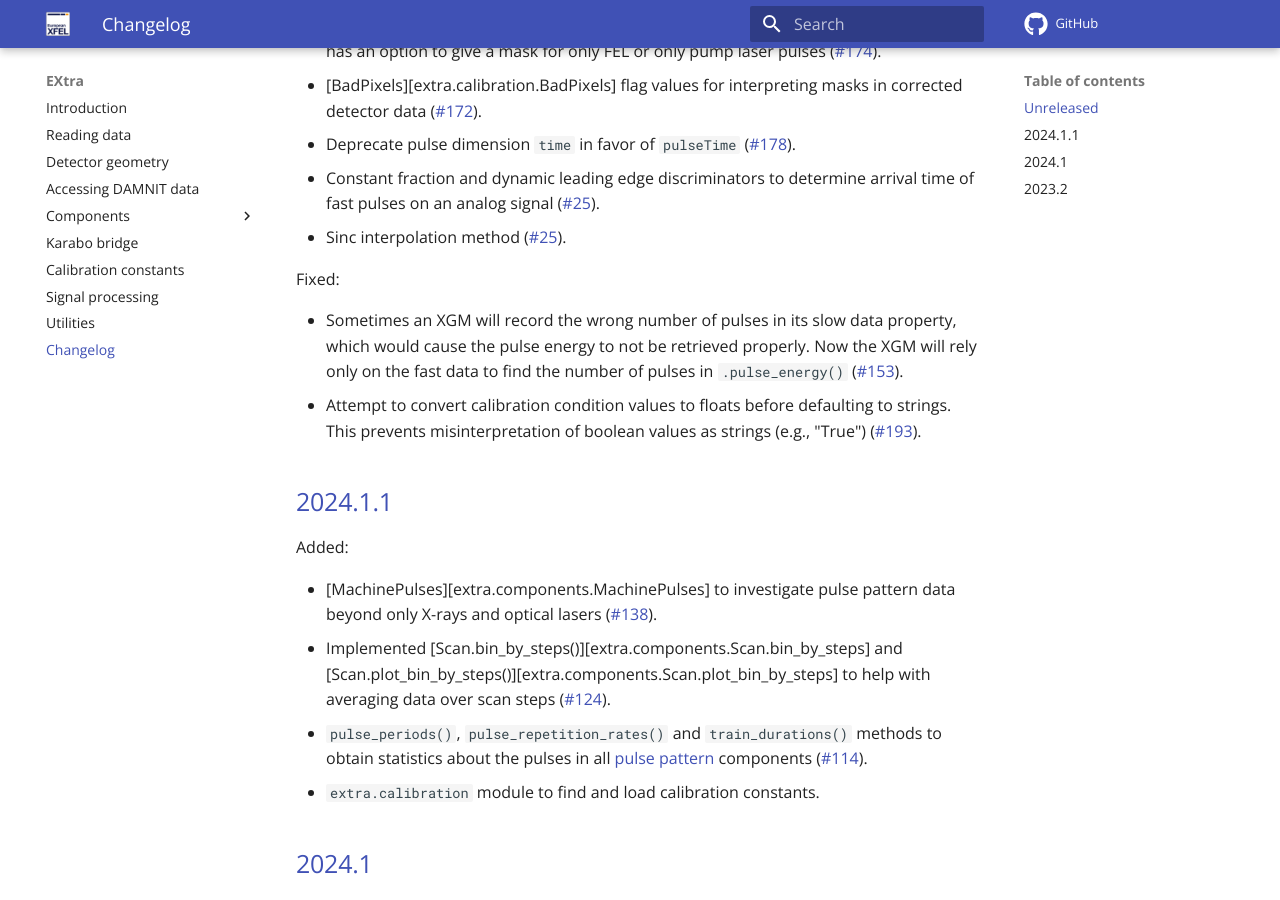
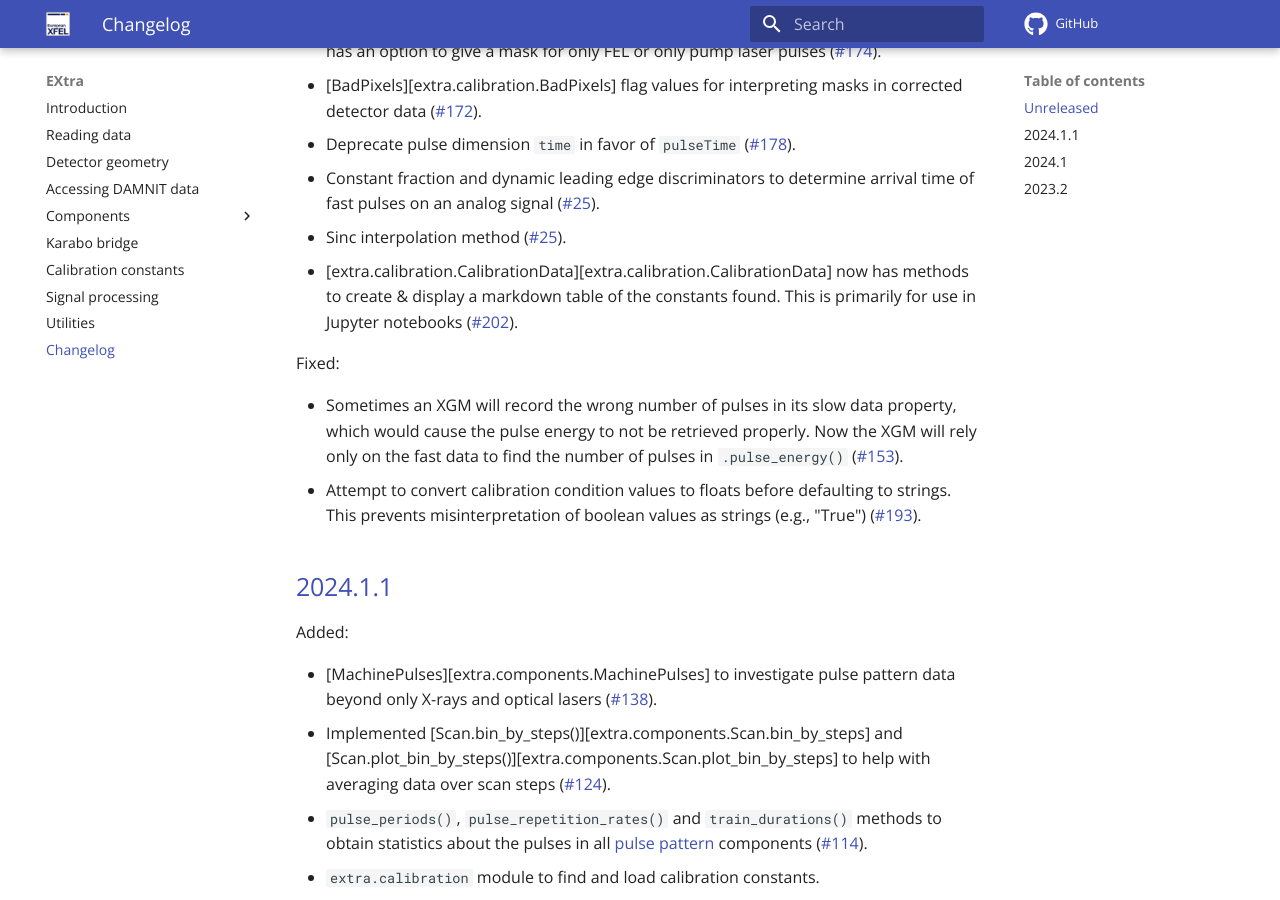
Before and after one commit to European-XFEL/EXtra, an MkDocs documentation site: the page built from docs/changelog.md, in a window 1280 px wide and 900 px high, scrolled down 1314 px. Built offline with MkDocs 1.6.1 and Material for MkDocs 9.7.7, drawn with Linux system fonts in a browser that asks for light colours; emoji names are drawn with the system emoji font; comment, search, counter and statistics services are not loaded.

Commit message:
Add markdown table methods to changelog

```diff
--- a/docs/changelog.md
+++ b/docs/changelog.md
@@ -41,6 +41,9 @@ Added:
 - Deprecate pulse dimension `time` in favor of `pulseTime` (!178).
 - Constant fraction and dynamic leading edge discriminators to determine arrival time of fast pulses on an analog signal (!25).
 - Sinc interpolation method (!25).
+- [extra.calibration.CalibrationData][extra.calibration.CalibrationData] now has methods
+  to create & display a markdown table of the constants found. This is primarily for
+  use in Jupyter notebooks (!202).
 
 Fixed:
 
```
